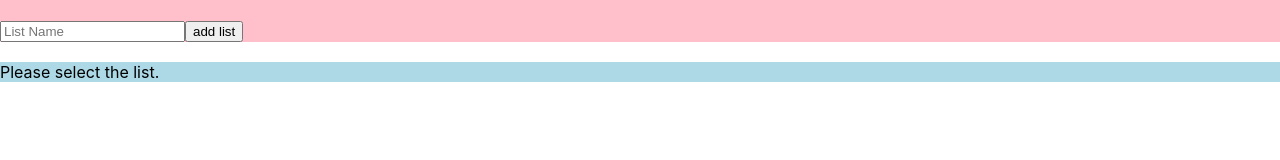
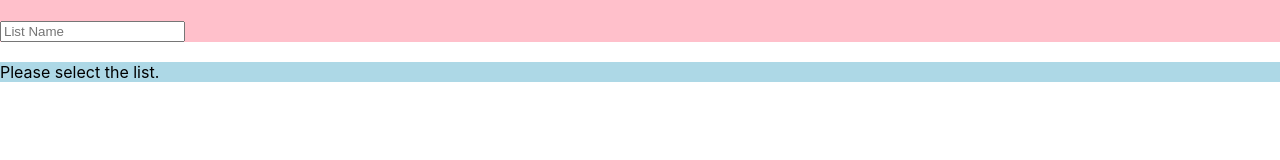
Before and after one commit to Nishant078/admin_control_panel, a React (Create React App) app in the folder frontend/: page / in a window 1280 px wide. Shown: the top 160 px of the page. Built offline with nearby package versions, Linux system fonts and the light colour scheme; no server answers; the HTML template or start-up script is replaced by a standard one.

Commit message:
added functionality to add list on 'Enter' key

```diff
--- a/frontend/src/LeftPanel.js
+++ b/frontend/src/LeftPanel.js
@@ -5,12 +5,17 @@ import { Link } from "react-router-dom";
 
 const LeftPanel = (props) => {
    const { list, get_list_from_server } = props;
-   const add_list_clicked = async () => {
-      const list_name = $("#list_name_input").val();
-      if (!list.includes(list_name) && list_name !== "") {
-         await make_post_request({ command: "add_list", list_name: list_name });
-         await get_list_from_server();
-         $("#list_name_input").val("");
+   const add_list = async (e) => {
+      if (e.key === "Enter") {
+         const list_name = $("#list_name_input").val();
+         if (!list.includes(list_name) && list_name !== "") {
+            await make_post_request({
+               command: "add_list",
+               list_name: list_name,
+            });
+            await get_list_from_server();
+            $("#list_name_input").val("");
+         }
       }
    };
 
@@ -48,12 +53,7 @@ const LeftPanel = (props) => {
             id="list_name_input"
             type="text"
             placeholder="List Name"
-         />
-         <input
-            key="btn"
-            type="button"
-            value="add list"
-            onClick={add_list_clicked}
+            onKeyPress={add_list}
          />
       </div>
    );
```
Also changed, not shown: 1 other file (tests, documents, lock files or other folders).
